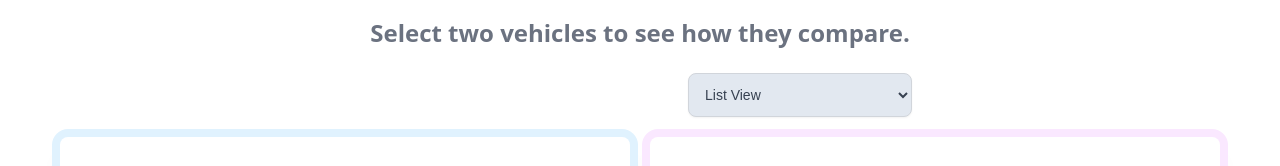
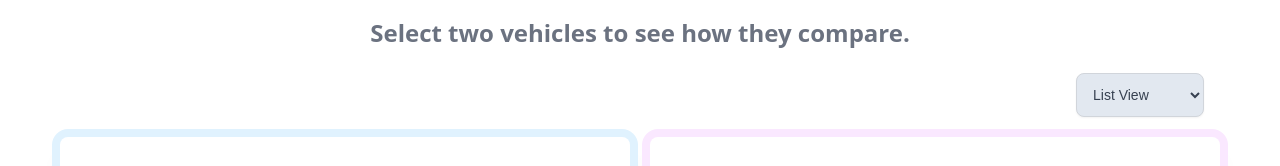
Before and after one commit to alramirez729/CarVsCar, a React (Create React App) app in the folder frontend/: page /compare in a window 1280 px wide. Shown: the part 207-373 px from the top of the page. Built offline with nearby package versions, Linux system fonts and the light colour scheme.

Commit message:
Right align view dropdown menu.

```diff
--- a/frontend/src/pages/compare.js
+++ b/frontend/src/pages/compare.js
@@ -739,7 +739,7 @@ const fetchSuggestions = async (type, make = '', model = '', carNumber) => {
       <h1 className="heading tracking-widest ring-1 ring-slate-300 bg-slate-200 rounded-l h-30 w-30 border-b-gray-300 border-2 p-5 animate-fade-in-up animation-delay-1000">Car Comparison</h1>
       <h1 className="subheading animate-fade-in-up animation-delay-1000">Select two vehicles to see how they compare.</h1>
       {/* View Mode Selector */}
-      <div className="flex flex-col place-items-end w-full max-w-56 ml-80 mb-4">
+      <div className="flex flex-col place-items-end w-full max-w-32 ml-auto mr-4 mb-4">
         <select
           value={viewMode}
           onChange={(e) => setViewMode(e.target.value)}
```
